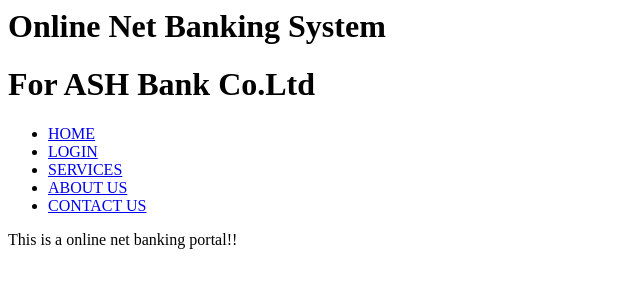
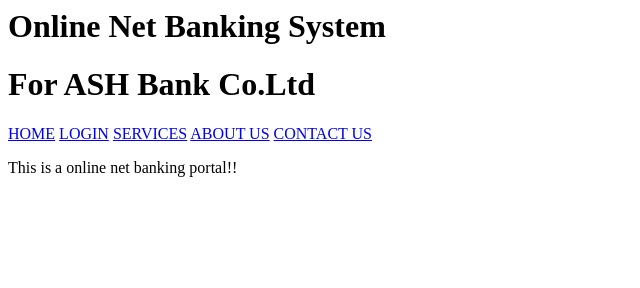
Before and after one commit to AshwiniShetti/NetBanking, a plain HTML site: page index.html in a window 1280 px wide. Shown: the whole page, without its empty margins (0-640 px from the left). Drawn offline with Linux system fonts and the light colour scheme.

Commit message:
Update index.html

```diff
--- a/index.html
+++ b/index.html
@@ -9,12 +9,12 @@
 
 <body>
 <div class="topnav">
-    <ul>
-    <li><a href="index.html">HOME</a></li>
-    <li><a href="login.html">LOGIN</a></li>
-    <li><a href="services.html">SERVICES</a></li>
-    <li><a href="about.html">ABOUT US</a></li>
-    <li><a href="contact.html">CONTACT US</a></li>
+
+    <a href="index.html">HOME</a>
+    <a href="login.html">LOGIN</a>
+    <a href="services.html">SERVICES</a>
+    <a href="about.html">ABOUT US</a>
+    <a href="contact.html">CONTACT US</a>
     </ul>
 </div>
 <p>
```
